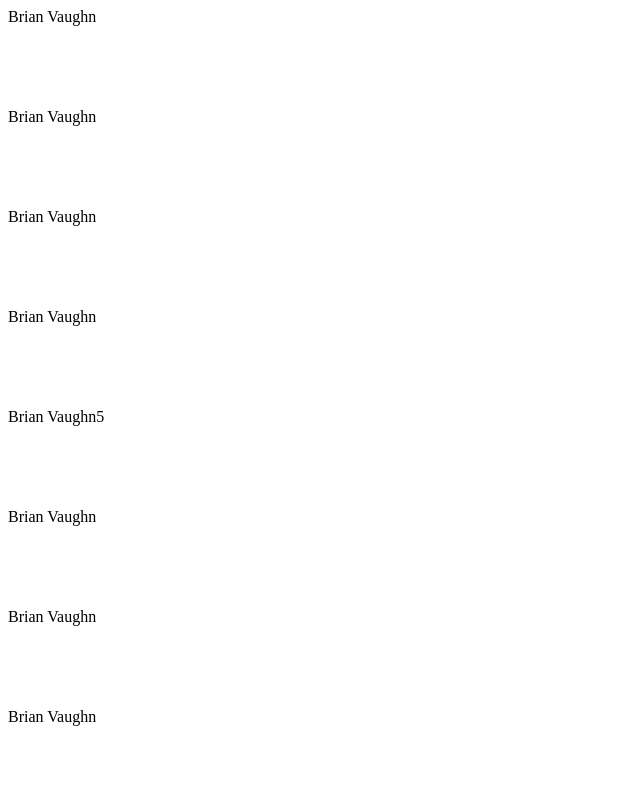
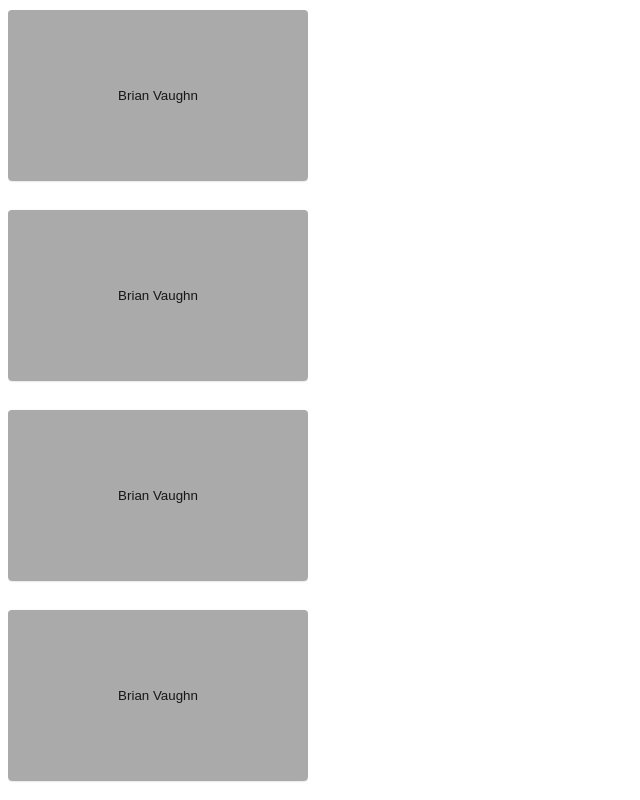
Before and after one commit to obake-fe/infinite-scroll, a React (Create React App) app: page / in a window 1280 px wide. Shown: the top 800 px of the page, without its empty margins (0-640 px from the left). Built offline with nearby package versions, Linux system fonts and the light colour scheme.

Commit message:
style: install material-ui and format style

```diff
--- a/package.json
+++ b/package.json
@@ -3,6 +3,7 @@
   "version": "0.1.0",
   "private": true,
   "dependencies": {
+    "@material-ui/core": "^4.12.3",
     "@testing-library/jest-dom": "^5.11.4",
     "@testing-library/react": "^11.1.0",
     "@testing-library/user-event": "^12.1.10",
--- a/src/App.tsx
+++ b/src/App.tsx
@@ -1,5 +1,11 @@
 import React from "react";
 import { List, WindowScroller } from "react-virtualized";
+import {
+  createStyles,
+  makeStyles,
+  Card,
+  CardActionArea
+} from "@material-ui/core";
 
 // List data as an array of strings
 const list = [
@@ -35,6 +41,26 @@ const list = [
   "Brian Vaughn30"
 ];
 
+const useStyles = makeStyles(() =>
+  createStyles({
+    card: {
+      textAlign: "center",
+      backgroundColor: "#aaa",
+      height: 170,
+      fontSize: 20
+    },
+    cardArea: {
+      marginTop: 10
+    },
+    cardButton: {
+      height: "100%"
+    }
+  })
+);
+
+function App() {
+  const classes = useStyles();
+
   function rowRenderer({
     key, // Unique key within array of rows
     index, // Index of row within collection
@@ -44,25 +70,30 @@ function rowRenderer({
   }: any) {
     return (
       <div key={key} style={style}>
+        <Card className={classes.card}>
+          <CardActionArea className={classes.cardButton}>
             {list[index]}
+          </CardActionArea>
+        </Card>
       </div>
     );
   }
 
-function App() {
   return (
     <WindowScroller>
-      {({ height, isScrolling, onChildScroll, scrollTop }) => (
+      {({ height, isScrolling, registerChild, onChildScroll, scrollTop }) => (
+        <div ref={registerChild} className={classes.cardArea}>
           <List
             width={300}
             height={height} // ビューポートのheightを設定している
             autoHeight // WindowScrollerのときは必須感
             isScrolling={isScrolling} // WindowScroller用 スクロール検知
             rowCount={list.length} // 列の数
-          rowHeight={100} // 列の高さ(px)
+            rowHeight={200} // 列の高さ(px)
             rowRenderer={rowRenderer} // リストのDOM
             scrollTop={scrollTop} // スクロール用オフセット値
           />
+        </div>
       )}
     </WindowScroller>
   );
```
Also changed, not shown: 1 other file (tests, documents, lock files or other folders). Lines whose indentation alone changed are shown as unchanged.
